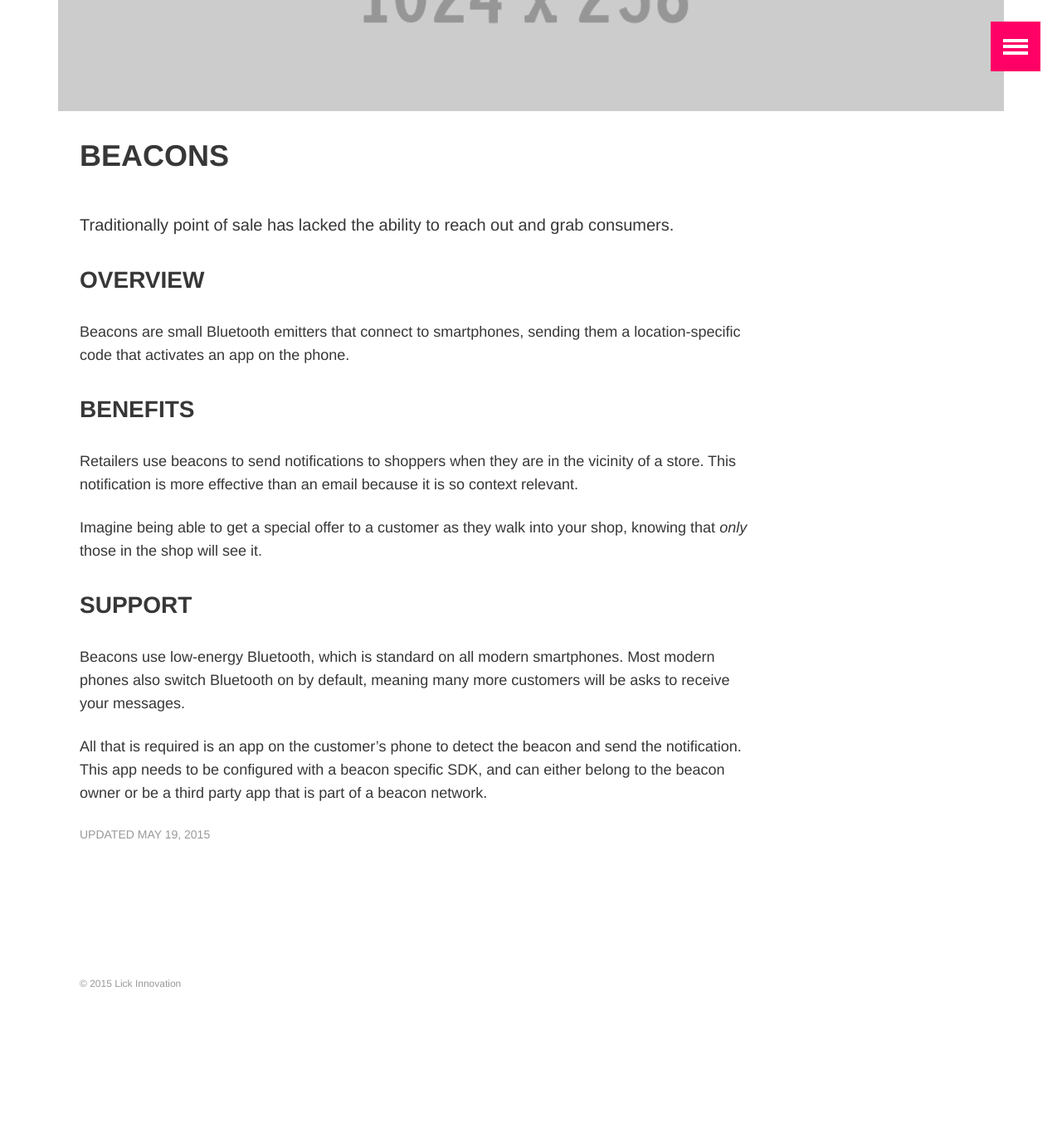
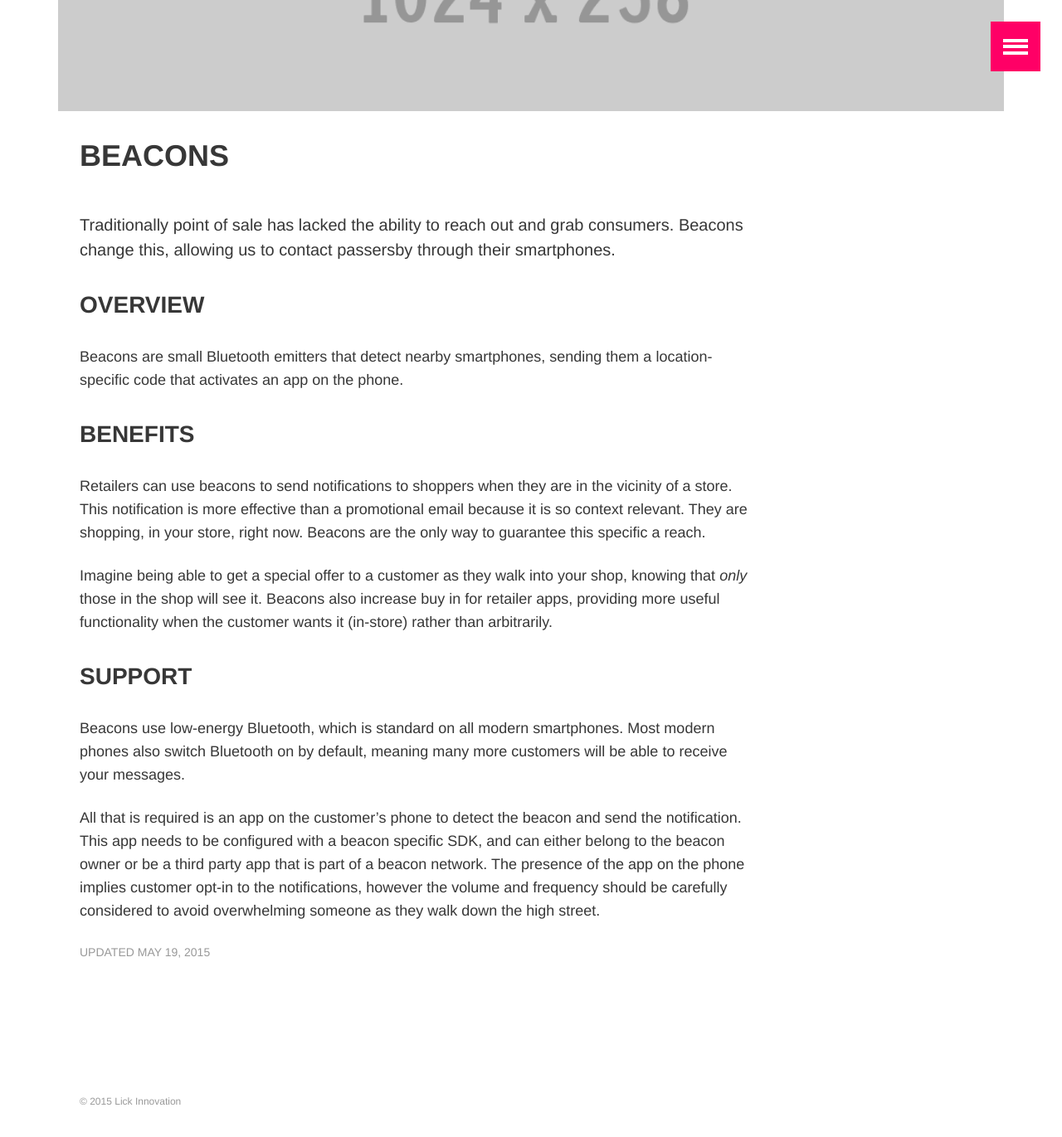
Before and after one commit to lickinnovation/lickinnovation.github.io, a Jekyll site: the page built from _products/beacons.md, in a window 1280 px wide and 1400 px high, scrolled down 263 px. Shown: the top 1371 px of the window at 83% size. Built offline with Jekyll 4.4.1, drawn with Linux system fonts in a browser that asks for light colours; some web fonts are replaced; before the commit the page ends 1534 px from its top, so only the background shows below that.

Commit message:
Update beacons.md

```diff
--- a/_products/beacons.md
+++ b/_products/beacons.md
@@ -7,20 +7,20 @@ image:
   feature: 1024x256.gif
   teaser: 400x250.gif
 ---
-Traditionally point of sale has lacked the ability to reach out and grab consumers.
+Traditionally point of sale has lacked the ability to reach out and grab consumers. Beacons change this, allowing us to contact passersby through their smartphones.
 
 ###Overview
 
-Beacons are small Bluetooth emitters that connect to smartphones, sending them a location-specific code that activates an app on the phone.
+Beacons are small Bluetooth emitters that detect nearby smartphones, sending them a location-specific code that activates an app on the phone.
 
 ###Benefits
 
-Retailers use beacons to send notifications to shoppers when they are in the vicinity of a store. This notification is more effective than an email because it is so context relevant.
+Retailers can use beacons to send notifications to shoppers when they are in the vicinity of a store. This notification is more effective than a promotional email because it is so context relevant. They are shopping, in your store, right now. Beacons are the only way to guarantee this specific a reach.
 
-Imagine being able to get a special offer to a customer as they walk into your shop, knowing that *only* those in the shop will see it.
+Imagine being able to get a special offer to a customer as they walk into your shop, knowing that *only* those in the shop will see it. Beacons also increase buy in for retailer apps, providing more useful functionality when the customer wants it (in-store) rather than arbitrarily.
 
 ###Support
 
-Beacons use low-energy Bluetooth, which is standard on all modern smartphones. Most modern phones also switch Bluetooth on by default, meaning many more customers will be asks to receive your messages.
+Beacons use low-energy Bluetooth, which is standard on all modern smartphones. Most modern phones also switch Bluetooth on by default, meaning many more customers will be able to receive your messages.
 
-All that is required is an app on the customer's phone to detect the beacon and send the notification. This app needs to be configured with a beacon specific SDK, and can either belong to the beacon owner or be a third party app that is part of a beacon network.
+All that is required is an app on the customer's phone to detect the beacon and send the notification. This app needs to be configured with a beacon specific SDK, and can either belong to the beacon owner or be a third party app that is part of a beacon network. The presence of the app on the phone implies customer opt-in to the notifications, however the volume and frequency should be carefully considered to avoid overwhelming someone as they walk down the high street.
```
